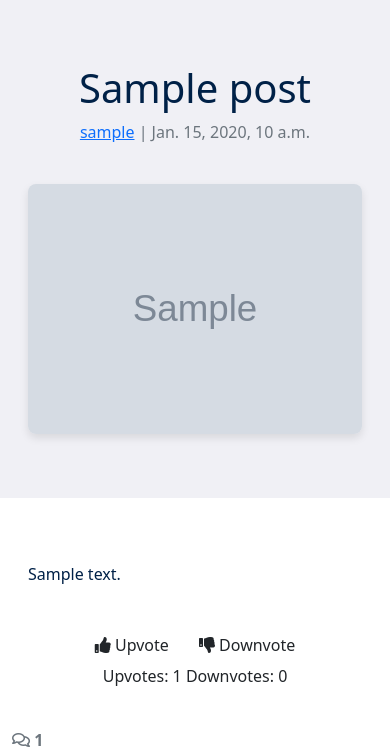
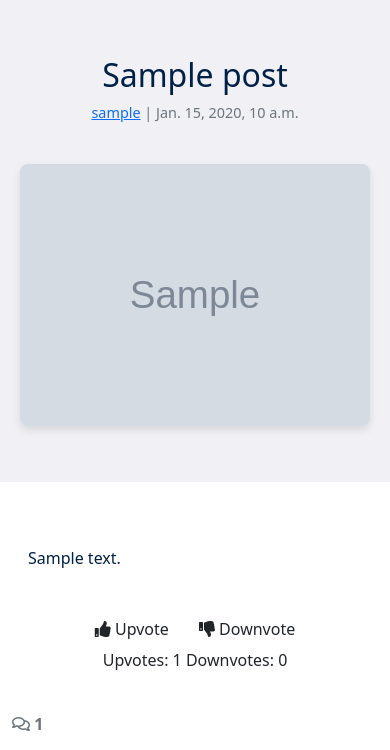
Before and after one commit to DanFNKD/the-notice-board, a Django app: a page that uses templates/base.html in a window 390 px wide. Shown: the part 60-810 px from the top of the page. Run offline with Django 4.2, Linux system fonts and the light colour scheme; tables that the repository leaves empty hold one stand-in row (values such as "Sample post"); grey boxes marked "Sample" are stand-in pictures; some libraries are stand-ins or nearby versions.

Commit message:
Updated css

```diff
--- a/static/css/style.css
+++ b/static/css/style.css
@@ -21,6 +21,7 @@ body {
     color: #002147;
     font-size: 2.5rem;
     margin-bottom: 0.5rem;
+    line-height: 1.2;
 }
 
 /* Navbar Styles */
@@ -260,19 +261,25 @@ body {
     padding: 2rem 0;
     background-color: #F0F0F5;
     margin-bottom: 2rem;
+    display: flex;
+    justify-content: center;
+    align-items: center;
 }
 
 .masthead-text {
     text-align: center;
     padding: 1rem;
+    max-width: 800px;
+    width: 100%;
 }
 
 /* Post Title (inside masthead) */
 .post-title {
-    padding-top: 1rem;
+    margin: 0;
+    padding: 1rem 0 0.5rem 0;
     color: #002147;
     font-size: 2.5rem;
-    margin-bottom: 0.5rem;
+    line-height: 1.2;
 }
 
 /* Post Meta (author, date) */
@@ -285,6 +292,7 @@ body {
 /* Post Image */
 .post-detail-image {
     width: 100%;
+    max-width: 100%;
     height: auto;
     border-radius: 8px;
     object-fit: cover;
@@ -298,3 +306,17 @@ body {
         display: none;
     }
 }
+
+@media (max-width: 768px) {
+    .post-title {
+        font-size: 2rem;
+    }
+
+    .post-subtitle {
+        font-size: 0.9rem;
+    }
+
+    .masthead-text {
+        padding: 0.5rem;
+    }
+}
```
